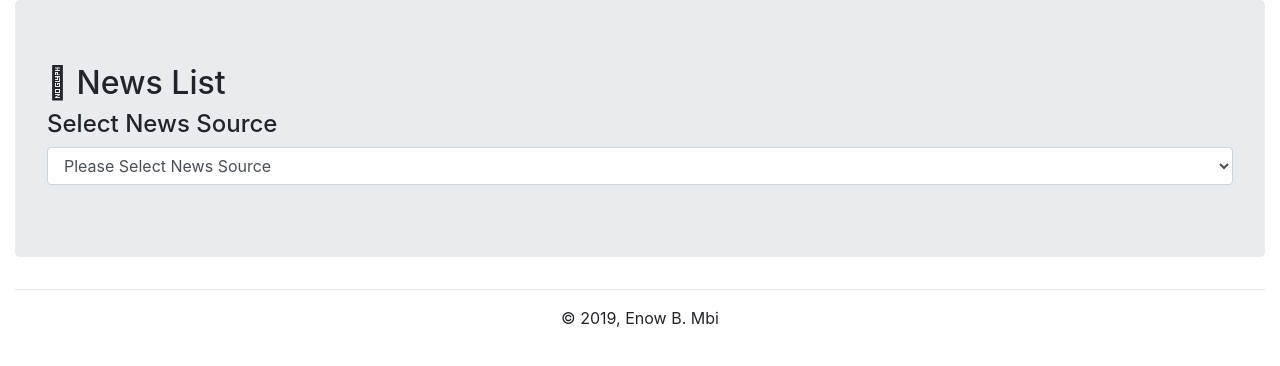
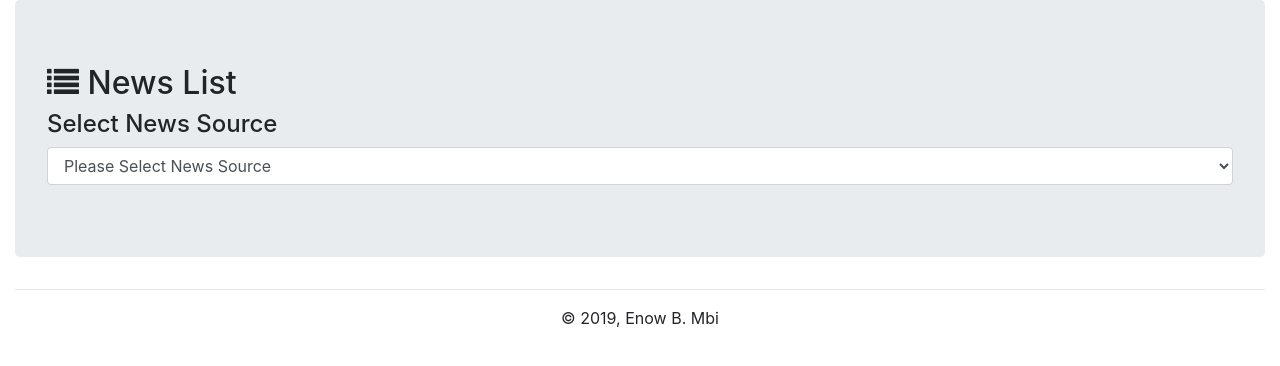
Before and after one commit to enowmbi/News-Aggregator, a React (Create React App) app: page / in a window 1280 px wide. Shown: the top 366 px of the page. Built offline with nearby package versions, Linux system fonts and the light colour scheme.

Commit message:
Modify header -added select

```diff
--- a/src/components/header.js
+++ b/src/components/header.js
@@ -4,10 +4,13 @@ const Header=(props)=>{
 
     return(
         <div className="jumbotron jumbotron">
-            <h2><span className="fas fa-list-alt"> </span> News List</h2>
+            <h2><span className="fa fa-list"> </span> News List</h2>
             <h4>Select News Source </h4>
-            <select id ="sourceNames" className="form-control" onChange="sourceChanged(event)">
+            <select id ="sourceNames" className="form-control" onChange = {(event)=>props.newsSourceSelectionChanged(event)} >
                 <option>Please Select News Source </option>
+                {/* <option value="enow">My name is Enow</option> */}
+                {/* <option value="oben">My name is Oben </option> */}
+                {/* <option value="ebai">My name is Ebai </option> */}
             </select>
             <h6 id="sourceDescription">  </h6>
             <div id="sourceUrl">
```
